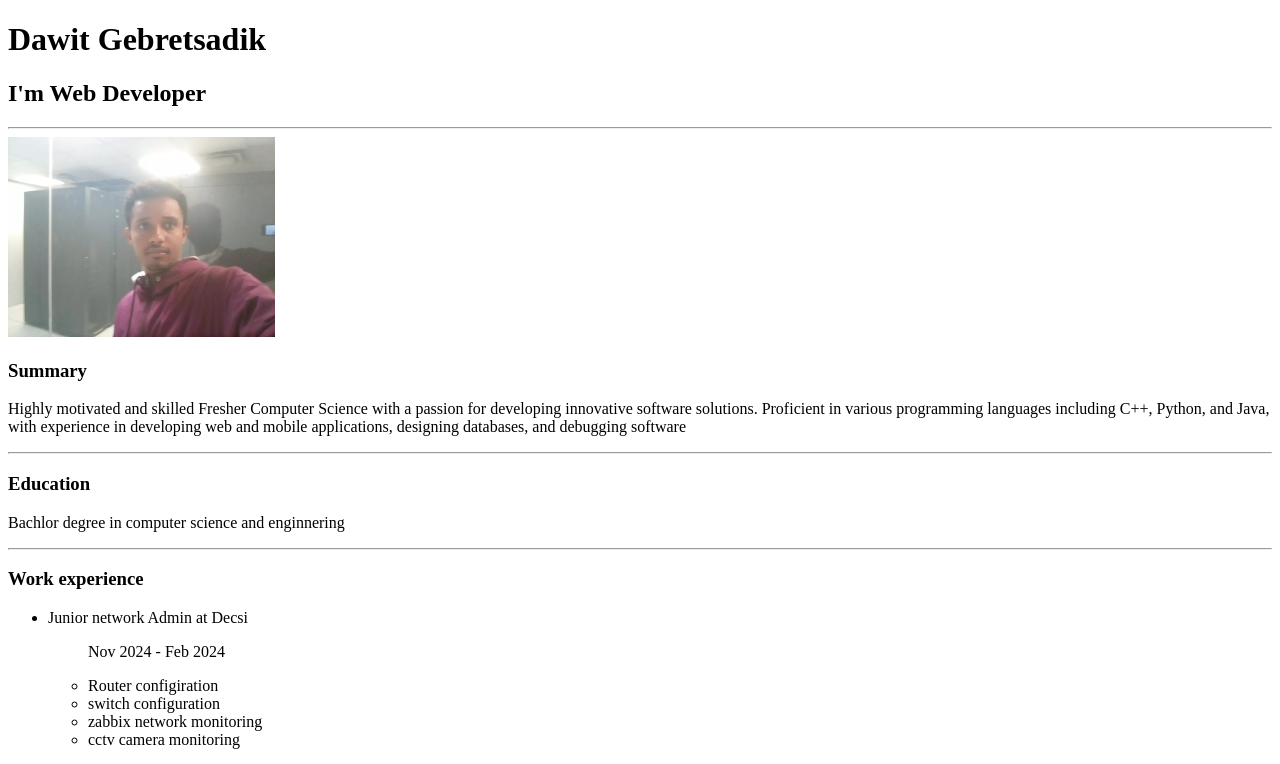
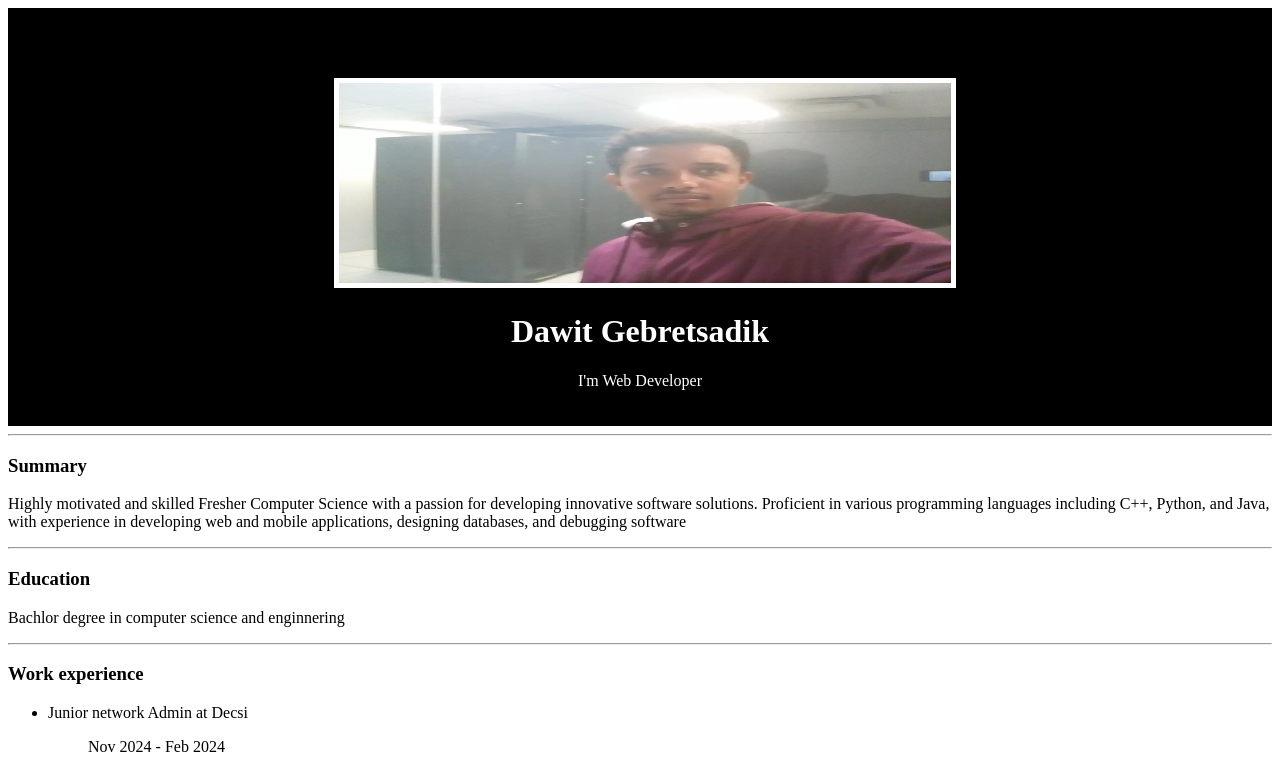
Before and after one commit to Dawitcoding/portfolio, a plain HTML site: page index.html in a window 1280 px wide. Shown: the top 764 px of the page. Drawn offline with Linux system fonts and the light colour scheme.

Commit message:
adding style.css

```diff
--- a/index.html
+++ b/index.html
@@ -5,12 +5,18 @@
     <meta charset="UTF-8">
     <meta name="viewport" content="width=device-width, initial-scale=1.0">
     <title>My Web</title>
+    <link rel="stylesheet" href="./style.css">
 </head>
 <body>
-    <h1>Dawit Gebretsadik</h1>
-    <h2>I'm Web Developer</h2>
+    <div class="profile">
+        <img class="profile-img" src="./assets/me.jpg" height="200" alt="profile">
+        <h1 id="profile-h1">Dawit Gebretsadik</h1>
+        <p id="profile-p">I'm Web Developer</p>
+    </div>
+
+
     <hr>
-    <img src="./assets/me.jpg" height="200" alt="profile">
+
     <h3>Summary</h3>
     <p>Highly motivated and skilled Fresher Computer Science with a passion for developing innovative software solutions. Proficient in various programming languages including C++, Python, and Java, with experience in developing web and mobile applications, designing databases, and debugging software</p>
     <hr>
--- /dev/null
+++ b/style.css
@@ -0,0 +1,18 @@
+.profile{
+    background-color: black;
+    color: white;
+    padding: 20px;
+    font-family: "Libre Baskerville", serif;
+}
+.profile-img{
+    width:50%;
+    margin-left: 25%;
+    margin-top: 50px;
+    border: 5px solid white;;
+}
+#profile-h1{
+    text-align: center;
+}
+#profile-p{
+    text-align: center;
+}
```
